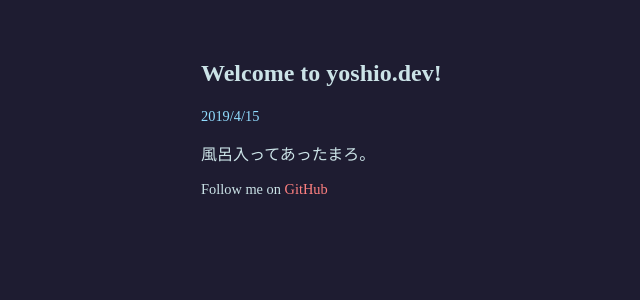
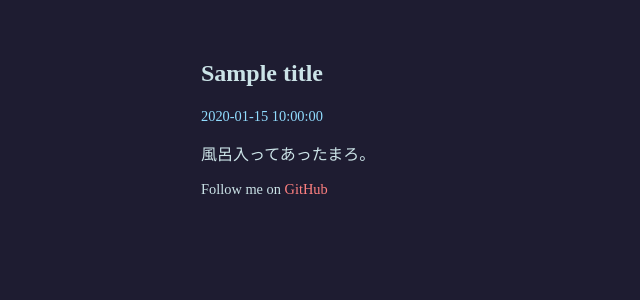
Before and after one commit to IMOKURI/yoshio.dev, a Flask app: template templates/index.html in a window 1280 px wide. Shown: the top 300 px of the page, without its empty margins (135-775 px from the left). Run offline with Flask 2, Linux system fonts and the light colour scheme; the template is opened without the code that fills it: most values are stand-ins (such as "Sample title", 1, 10 or a date in 2020).

Commit message:
use template

```diff
--- a/app.py
+++ b/app.py
@@ -11,7 +11,11 @@ app = Flask(__name__)
 
 @app.route('/')
 def welcome():
-    return render_template('index.html')
+    return render_template(
+        'index.html',
+        title='Welcome to yoshio.dev!',
+        date='2019/4/16'
+    )
 
 
 if __name__ == '__main__':
--- a/templates/index.html
+++ b/templates/index.html
@@ -1,7 +1,7 @@
 <!DOCTYPE html>
 <html lang="ja">
     <head>
-        <title>Welcome to yoshio.dev!</title>
+        <title>{{ title }}</title>
         <meta name="viewport" content="width=device-width">
         <link rel="stylesheet" href="{{url_for('static', filename='index.css')}}">
     </head>
@@ -9,8 +9,8 @@
         <main>
             <article>
                 <header>
-                    <h1>Welcome to yoshio.dev!</h1>
-                    <time>2019/4/15</time>
+                    <h1>{{ title }}</h1>
+                    <time>{{ date }}</time>
                 </header>
 
                 <p>風呂入ってあったまろ。</p>
```
